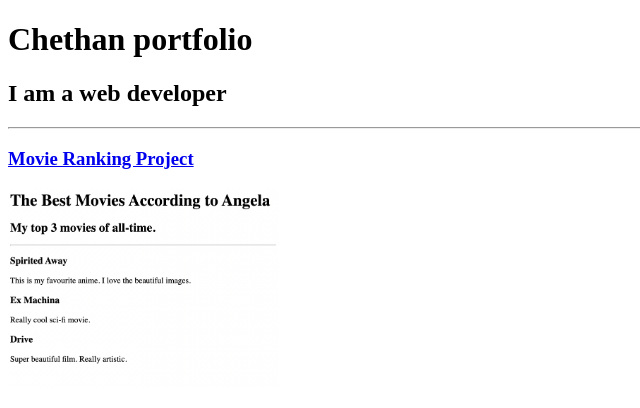
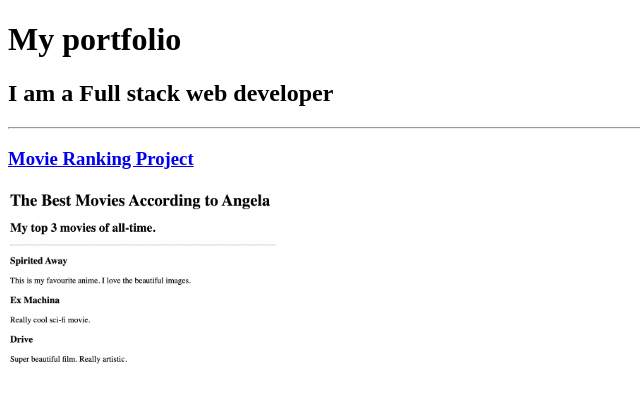
Before and after one commit to chethanac15/Html-portfolio, a plain HTML site: page index.html in a window 1280 px wide. Shown: the top 408 px of the page, without its empty margins (0-640 px from the left). Drawn offline with Linux system fonts and the light colour scheme.

Commit message:
Update index.html

```diff
--- a/index.html
+++ b/index.html
@@ -3,12 +3,12 @@
           <head>
             <meta charset="UTF8">
             <title>
-                 Chethan's portfolio
+                 My portfolio
             </title>
           </head>
           <body>
-            <h1>Chethan  portfolio</h1>
-            <h2>I am  a web developer</h2>
+            <h1>My  portfolio</h1>
+            <h2>I am  a Full stack web developer</h2>
 
     <hr/>
     <h3><a href="./public/movie-ranking.html">Movie Ranking Project</a></h3>
```
